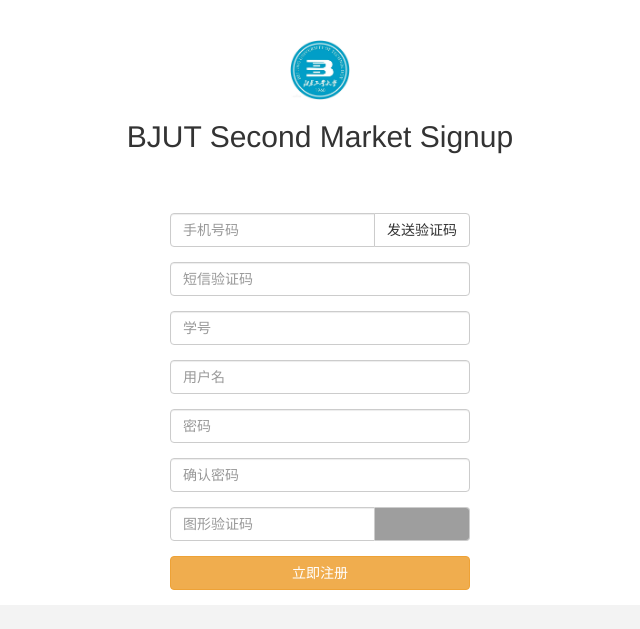
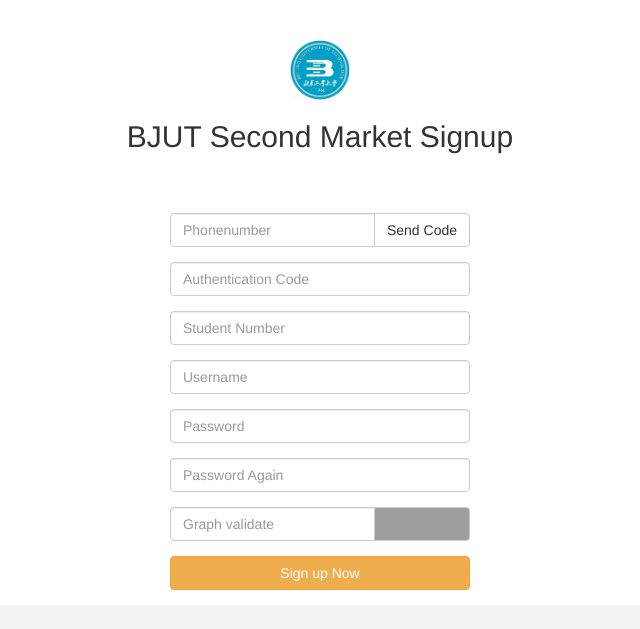
Before and after one commit to Barbara888666/OldProject_reference, a Flask app: page /signup/ in a window 1280 px wide. Shown: the top 629 px of the page, without its empty margins (320-960 px from the left). Run offline with Flask 2, Linux system fonts and the light colour scheme; some libraries are stand-ins or nearby versions; grey boxes are pictures that could not be loaded.

Commit message:
Translation

```diff
--- a/apps/common/views.py
+++ b/apps/common/views.py
@@ -53,8 +53,8 @@ def sms_captcha():
         print('发送的短信验证码是：',captcha)
         # if sms.send(telephone,code=captcha):
         # if send_sms_captcha.delay(telephone, captcha):
-        if 1==1:
-        # if sms.send(telephone,code=captcha):
+        # if 1==1:
+        if sms.send(telephone,code=captcha):
             cache.set(telephone,captcha)
             return restful.success()
         else:
--- a/templates/front/front_404.html
+++ b/templates/front/front_404.html
@@ -5,7 +5,7 @@
     <title>BJUT Second Market 404 Page</title>
 </head>
 <body>
-    宁要找到页面已经到火星去了~~~
-    <a href="/">回到首页</a>
+    The page you want to view has gone to Mars ~~~
+    <a href="/">Back to the Home page</a>
 </body>
 </html>
--- a/templates/front/front_signup.html
+++ b/templates/front/front_signup.html
@@ -16,36 +16,36 @@
 {% block signbox %}
     <div class="form-group">
         <div class="input-group">
-            <input type="text" class="form-control" name="telephone" placeholder="手机号码">
+            <input type="text" class="form-control" name="telephone" placeholder="Phonenumber">
             <span class="input-group-btn">
-                <button id="sms-captcha-btn" class="btn btn-default">发送验证码</button>
+                <button id="sms-captcha-btn" class="btn btn-default">Send Code</button>
             </span>
         </div>
     </div>
     <div class="form-group">
-        <input type="text" class="form-control" name="sms_captcha" placeholder="短信验证码">
+        <input type="text" class="form-control" name="sms_captcha" placeholder="Authentication Code">
     </div>
     <div class="form-group">
-        <input type="text" class="form-control" name="studentnumber" placeholder="学号">
+        <input type="text" class="form-control" name="studentnumber" placeholder="Student Number">
     </div>
     <div class="form-group">
-        <input type="text" class="form-control" name="username" placeholder="用户名">
+        <input type="text" class="form-control" name="username" placeholder="Username">
     </div>
     <div class="form-group">
-        <input type="password" class="form-control" name="password1" placeholder="密码">
+        <input type="password" class="form-control" name="password1" placeholder="Password">
     </div>
     <div class="form-group">
-        <input type="password" class="form-control" name="password2" placeholder="确认密码">
+        <input type="password" class="form-control" name="password2" placeholder="Password Again">
     </div>
     <div class="form-group">
         <div class="input-group">
-            <input type="text" class="form-control" name="graph_captcha" placeholder="图形验证码">
+            <input type="text" class="form-control" name="graph_captcha" placeholder="Graph validate">
             <span class="input-group-addon captcha-addon">
                 <img id="captcha-img" class="captcha-img" src="{{ url_for('common.graph_captcha') }}" alt="">
             </span>
         </div>
     </div>
     <div class="form-group">
-        <button class="btn btn-warning btn-block" id="submit-btn">立即注册</button>
+        <button class="btn btn-warning btn-block" id="submit-btn">Sign up Now</button>
     </div>
 {% endblock %}
```
